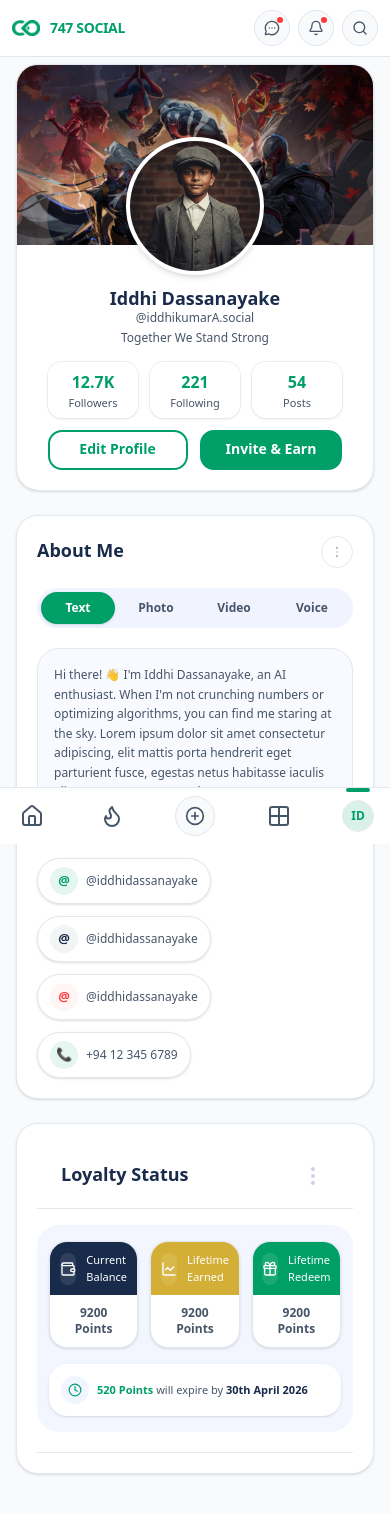
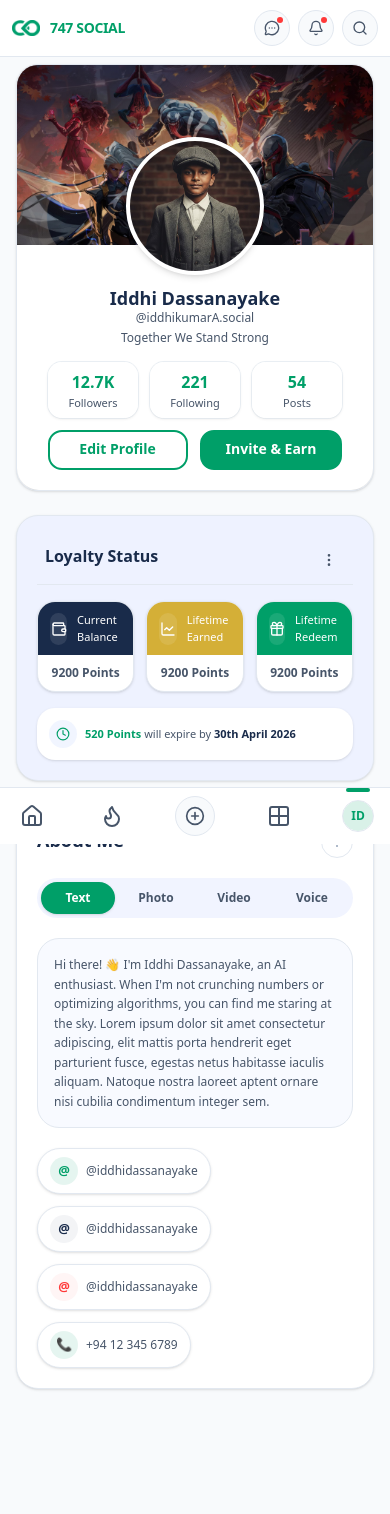
Before and after one commit to buddhimac111/social-casino-revamp, a Next.js app: page /profile in a window 390 px wide. Shown: the top 1514 px of the page. After the commit the page ends 1453 px from the top, so only its background shows below. Built offline with nearby package versions, Linux system fonts and the light colour scheme.

Commit message:
Refactor ProfileLoyaltyCard and ProfileMainSection components.

```diff
--- a/src/app/profile/_components/profile-loyalty-card.tsx
+++ b/src/app/profile/_components/profile-loyalty-card.tsx
@@ -37,17 +37,17 @@ const loyaltyMetrics: LoyaltyMetric[] = [
 
 export function ProfileLoyaltyCard() {
   return (
-    <aside className="rounded-3xl border border-border-ash bg-card p-5 shadow-sm md:p-0">
-      <div className="flex items-start justify-between gap-3 px-6 py-4">
-        <h2 className="text-lg font-semibold text-header-blue md:text-xl">
+    <aside className="rounded-3xl border border-border-ash bg-accent-blue md:bg-white p-5 shadow-sm md:p-0">
+      <div className="flex items-start justify-between gap-3 px-2 md:px-7 py-2 md:pt-5 md:pb-3">
+        <h2 className="text-md font-semibold text-header-blue md:text-xl">
           Loyalty Status
         </h2>
         <button
           type="button"
-          className="inline-flex h-8 w-8 items-center justify-center rounded-full text-icon-ash hover:bg-accent-blue/60"
+          className="inline-flex h-8 w-8 items-center justify-center rounded-full text-text-ash md:text-icon-ash hover:bg-accent-blue/60"
           aria-label="More options"
         >
-          <EllipsisVertical className="size-6" aria-hidden="true" />
+          <EllipsisVertical className="size-4 md:size-6" aria-hidden="true" />
         </button>
       </div>
 
@@ -62,7 +62,6 @@ export function ProfileLoyaltyCard() {
 
       {/* Mobile layout (compact horizontal cards) */}
       <div className="mt-4 md:hidden">
-        <div className="rounded-3xl bg-accent-blue/70 px-3 py-4">
         <div className="grid grid-cols-3 gap-3">
           {loyaltyMetrics.map((metric) => (
             <LoyaltyMetricCard key={metric.id} {...metric} variant="compact" />
@@ -84,9 +83,8 @@ export function ProfileLoyaltyCard() {
           </div>
         </div>
       </div>
-      </div>
 
-      <div className="mt-5 h-px bg-border-ash" />
+      <div className="hidden md:block mt-5 h-px bg-border-ash" />
 
       {/* Web / desktop expiry notice */}
       <div className="mx-6 my-4 hidden rounded-xl border border-border-ash px-4 py-3 text-xs text-text-ash shadow-sm md:block md:px-5 md:text-sm">
--- a/src/app/profile/_components/profile-main-section.tsx
+++ b/src/app/profile/_components/profile-main-section.tsx
@@ -4,8 +4,12 @@ import { ProfileLoyaltyCard } from "@/app/profile/_components/profile-loyalty-ca
 export function ProfileMainSection() {
   return (
     <section className="grid gap-6 lg:grid-cols-[minmax(0,2fr)_minmax(280px,1.1fr)] lg:gap-7 xl:gap-8">
-      <ProfileAboutCard />
-      <ProfileLoyaltyCard />
+      <div className="order-2 lg:order-1">
+        <ProfileAboutCard />
+      </div>
+      <div className="order-1 lg:order-2">
+        <ProfileLoyaltyCard />
+      </div>
     </section>
   );
 }
```
Lines whose indentation alone changed are shown as unchanged.
